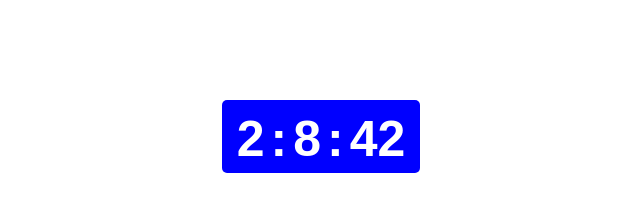
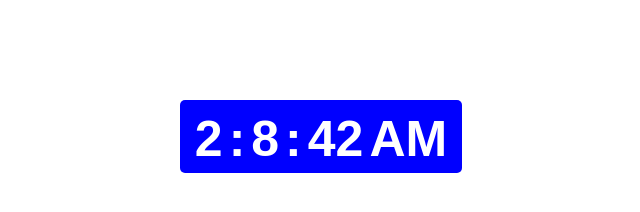
Before and after one commit to mohamedarshath0506/time, a plain HTML site: page index.html in a window 1280 px wide. Shown: the whole page, without its empty margins (319-959 px from the left). Drawn offline with Linux system fonts and the light colour scheme.

Commit message:
final the work

```diff
--- a/index.html
+++ b/index.html
@@ -12,6 +12,7 @@
         <h1 id="minute"></h1>
         <h1>:</h1>
         <h1 id="second"></h1>
+        <h1 id="am"></h1>
         </div>
     </section>
     <script src="./script/script.js"></script>
--- a/script/script.js
+++ b/script/script.js
@@ -7,7 +7,13 @@
 function time() {
   var first = new Date();
   var hour = first.getHours();
-  document.getElementById("hours").innerHTML = hour;
+  document.getElementById("hours").innerHTML = hour % 12;
+  if (hour < 12) {
+    timeing = "AM";
+  } else {
+    timeing = "PM";
+  }
+  document.getElementById("am").innerHTML = timeing;
   var minutes = first.getMinutes();
   document.getElementById("minute").innerHTML = minutes;
   var seconds = first.getSeconds();
```
